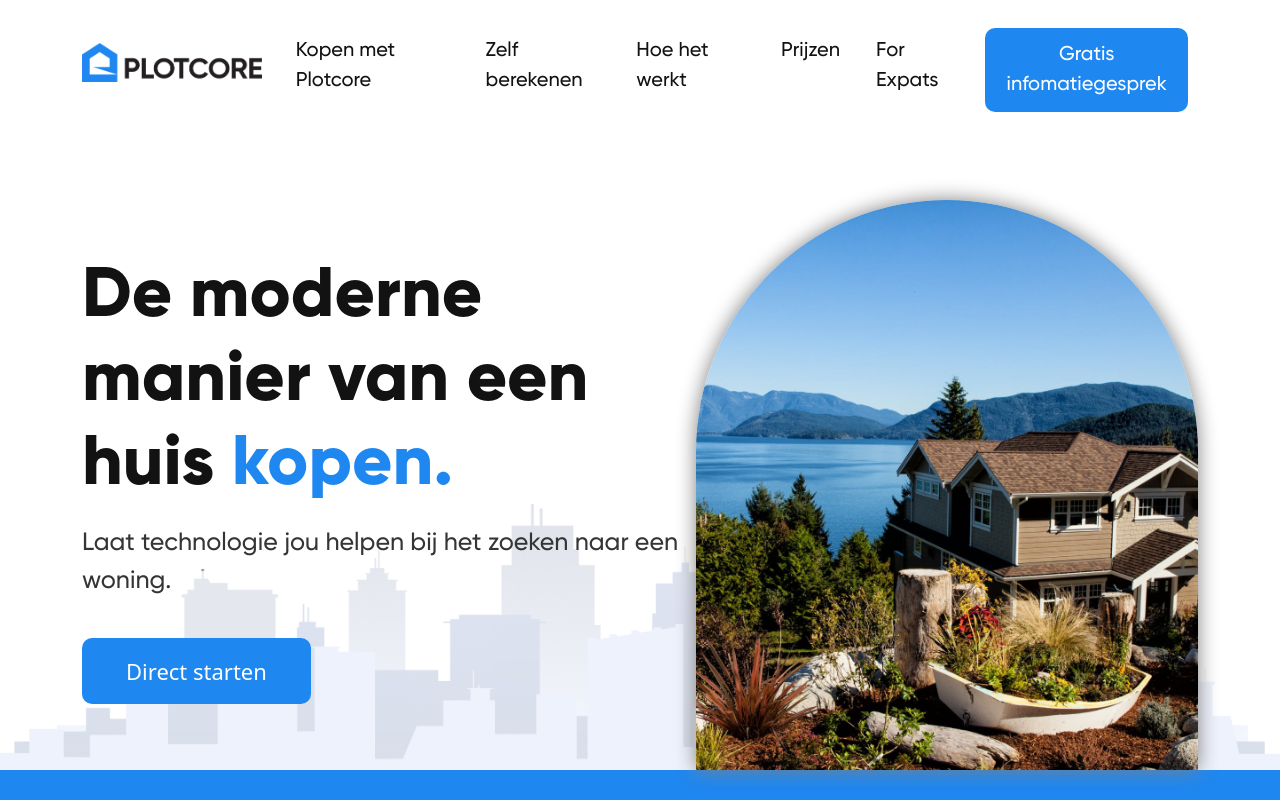
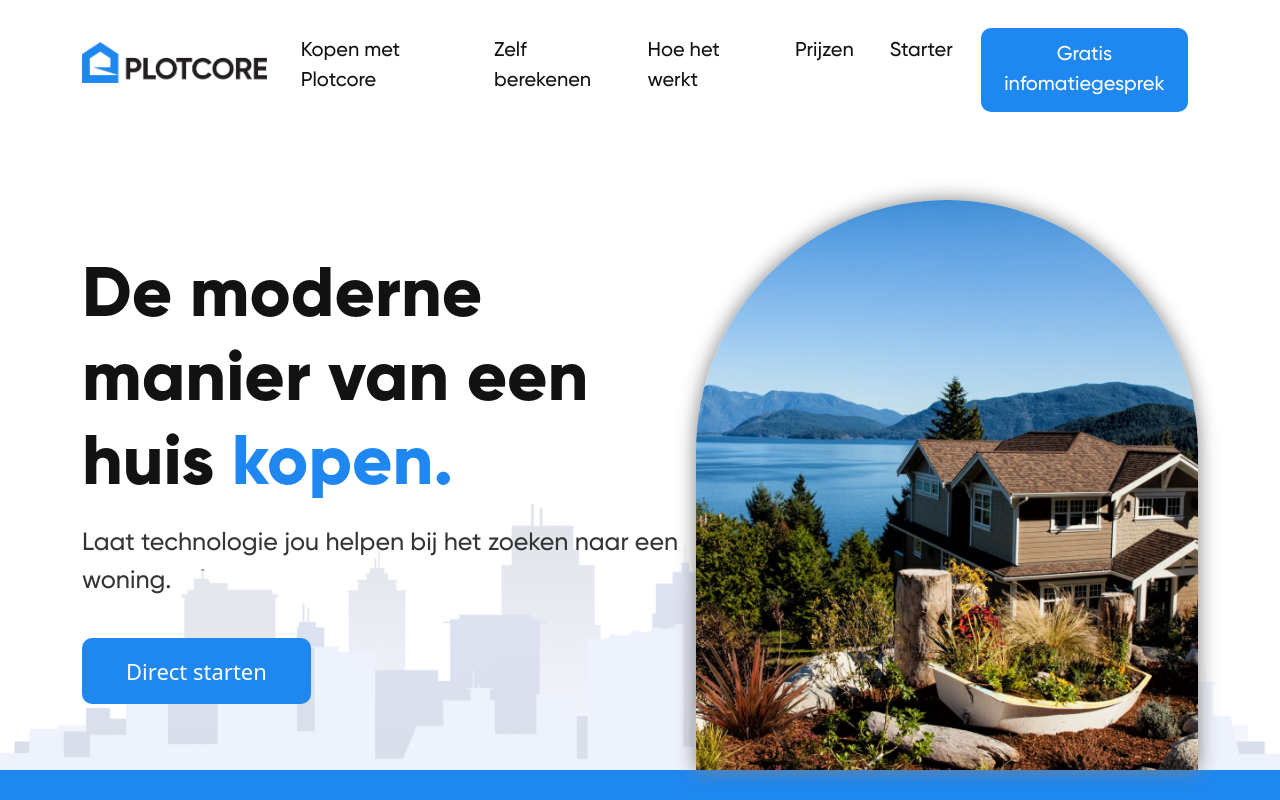
Before and after one commit to Muhammad-Ahmad13/plot, a React (Create React App) app: page / in a window 1280 px wide. Shown: the top 800 px of the page. Built offline with nearby package versions, Linux system fonts and the light colour scheme.

Commit message:
Home page navs starter set and other changes

```diff
--- a/src/components/HomePage/HomeHead/HomeHeader.js
+++ b/src/components/HomePage/HomeHead/HomeHeader.js
@@ -32,11 +32,11 @@ const HomeHeader = () =>{
                         <Link className="nav-link" to ="#">Prijzen</Link>
                     </li>
                     <li className="nav-item">
-                        <Link className="nav-link" to ="#">For Expats</Link>
+                        <Link className="nav-link" to ="/starter">Starter</Link>
                     </li>
                     <div className="home-list-btn">
                     <li class="nav-item">
-                        <Link className="nav-link" to ="/starter">Gratis infomatiegesprek</Link>
+                        <Link className="nav-link" to ="#">Gratis infomatiegesprek</Link>
                     </li>
                     </div>
                     </ul>
--- a/src/components/HomePage/Reviews/ReviewsCarousel.css
+++ b/src/components/HomePage/Reviews/ReviewsCarousel.css
@@ -19,12 +19,11 @@
    width: 50px;
    padding: 10px 0 0 0;
 }
-
-/* @media screen and (max-width:1024px) {
-    .owl-carousel .owl-nav.disabled {
+@media screen and (max-width:1024px) {
+    .owl-theme-review .owl-nav{
         margin: 30px 0 0 0;
         display: flex;
         align-items: center;
         justify-content: center;
     }
-} */
+}
```
